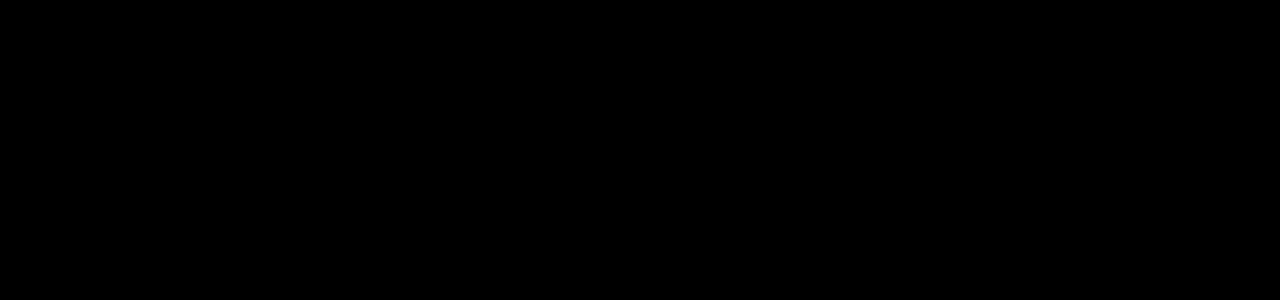
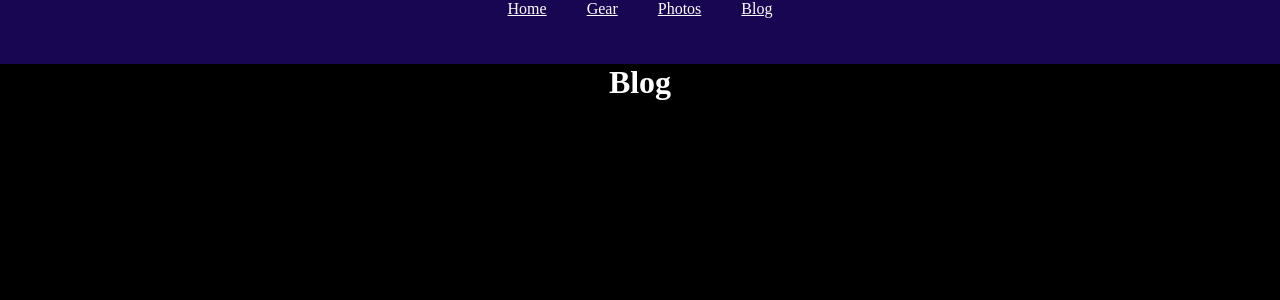
Before and after one commit to TbartocciDev/photo-site, a React (Create React App) app: page /blog in a window 1280 px wide. Before the commit this address had no page. Shown: the top 300 px of the page. Built offline with nearby package versions, Linux system fonts and the light colour scheme.

Commit message:
basic nav bar created

```diff
--- a/src/App.js
+++ b/src/App.js
@@ -1,14 +1,24 @@
 import './App.css';
 import { Routes, Route } from 'react-router-dom';
 
+// Components
+import NavigationBar from './Components/NavigationBar/NavigationBar';
+
 // Pages
 import HomePage from './Pages/HomePage/HomePage';
+import BlogPage from './Pages/BlogPage/BlogPage';
+import GearPage from './Pages/GearPage/GearPage';
+import PhotosPage from './Pages/PhotosPage/PhotosPage';
 
 function App() {
   return (
     <div className="App">
+      <NavigationBar></NavigationBar>
       <Routes>
         <Route path='/' element={<HomePage/>}></Route>
+        <Route path='/blog' element={<BlogPage/>}></Route>
+        <Route path='/gear' element={<GearPage/>}></Route>
+        <Route path='/photos' element={<PhotosPage/>}></Route>
       </Routes>
     </div>
   );
--- /dev/null
+++ b/src/Components/NavigationBar/NavigationBar.css
@@ -0,0 +1,10 @@
+.NavigationBar {
+    background-color: rgb(25, 6, 82);
+    height: 8vh;
+    width: 100vw;
+}
+
+#nav-page-link {
+    background-color: transparent;
+    padding: 20px;
+}
--- /dev/null
+++ b/src/Components/NavigationBar/NavigationBar.jsx
@@ -0,0 +1,13 @@
+import "./NavigationBar.css"
+import { Link } from "react-router-dom"
+
+export default function NavigationBar() {
+    return (
+        <main className="NavigationBar">
+            <Link to='/' id="nav-page-link">Home</Link>
+            <Link to='/gear' id="nav-page-link">Gear</Link>
+            <Link to='/photos' id="nav-page-link">Photos</Link>
+            <Link to='/blog' id="nav-page-link">Blog</Link>
+        </main>
+    )
+}
--- /dev/null
+++ b/src/Pages/BlogPage/BlogPage.jsx
@@ -0,0 +1,9 @@
+import "./BlogPage.css"
+
+export default function BlogPage() {
+    return (
+        <main className="BlogPage">
+            <h1>Blog</h1>
+        </main>
+    )
+}
--- /dev/null
+++ b/src/Pages/GearPage/GearPage.jsx
@@ -0,0 +1,9 @@
+import "./GearPage.css"
+
+export default function GearPage() {
+    return (
+        <main className="GearPage">
+            <h1>Gear</h1>
+        </main>
+    )
+}
--- a/src/Pages/HomePage/HomePage.jsx
+++ b/src/Pages/HomePage/HomePage.jsx
@@ -3,7 +3,7 @@
 export default function HomePage() {
     return (
         <main className="HomePage">
-            <h1>Test</h1>
+            <h1>Home</h1>
         </main>
     )
 }
--- /dev/null
+++ b/src/Pages/PhotosPage/PhotosPage.jsx
@@ -0,0 +1,9 @@
+import "./PhotosPage.css"
+
+export default function PhotosPage() {
+    return (
+        <main className="PhotosPage">
+            <h1>Photos</h1>
+        </main>
+    )
+}
```
Also changed, not shown: src/Pages/BlogPage/BlogPage.css (added), src/Pages/GearPage/GearPage.css (added), src/Pages/PhotosPage/PhotosPage.css (added).
